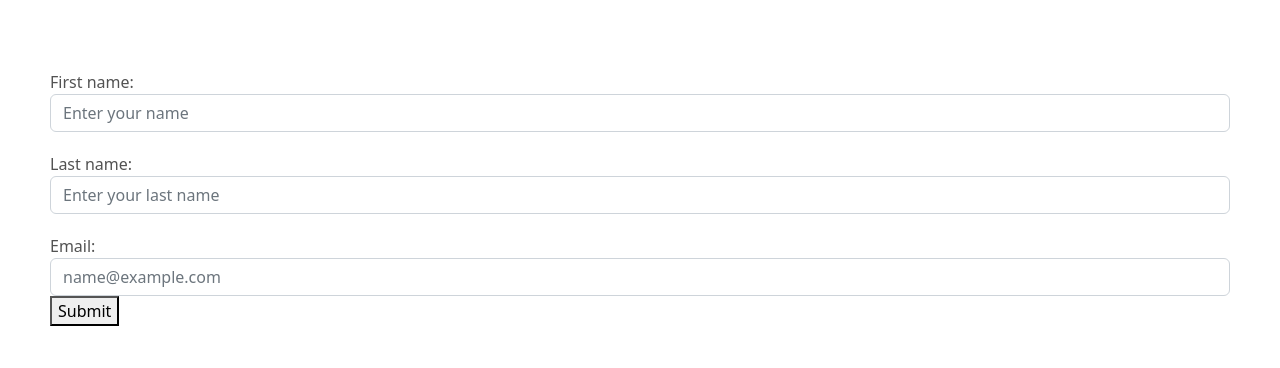
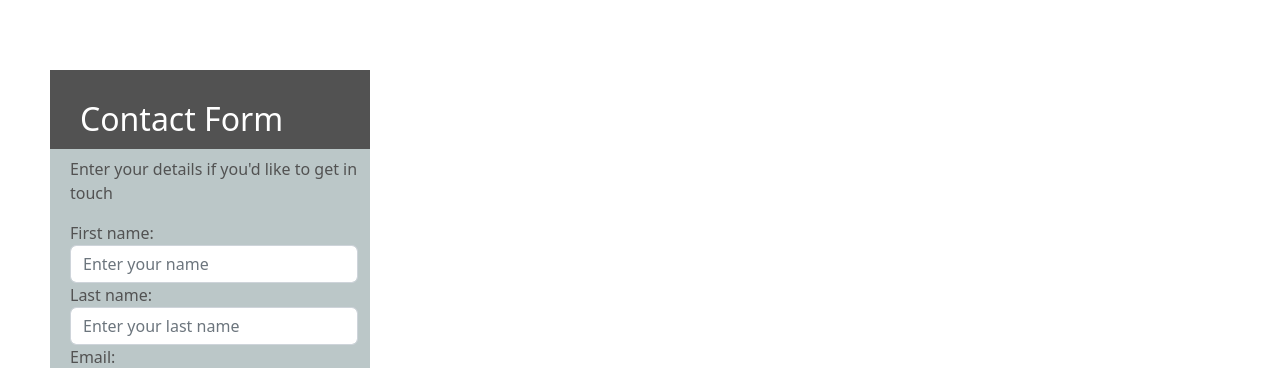
Before and after one commit to Nwinch1512/13-react-portfolio, a React (Create React App) app: page /contact in a window 1280 px wide. Shown: the part 560-928 px from the top of the page. Before the commit the page ends 906 px from the top, so only its background shows below. Built offline with nearby package versions, Linux system fonts and the light colour scheme.

Commit message:
Added styling to contact form

```diff
--- a/src/components/Contactspage.js
+++ b/src/pages/Contactspage.js
@@ -1,6 +1,6 @@
 import React, { Component } from "react";
 import "../styles/Contactspage.css";
-import Contact from "./Contactinfo.js";
+import Contact from "../components/Contactinfo.js";
 
 class Contactspage extends Component {
   state = {
@@ -32,7 +32,11 @@ class Contactspage extends Component {
         <Contact />
         <form className="form">
           <div className="form-group">
-            <label for="exampleFormControlInput1">First name: </label>
+            <h2>Contact Form</h2>
+            <p className="instruction">
+              Enter your details if you'd like to get in touch
+            </p>
+            <label for="firstName">First name: </label>
             <input
               value={this.state.firstName}
               name="firstName"
@@ -41,9 +45,9 @@ class Contactspage extends Component {
               type="text"
               placeholder="Enter your name"
             />
-          </div>
-          <div className="form-group">
-            <label for="exampleFormControlInput1">Last name: </label>
+            {/* </div>
+          <div className="form-group"> */}
+            <label for="lastName">Last name: </label>
             <input
               value={this.state.lastName}
               name="lastName"
@@ -52,9 +56,9 @@ class Contactspage extends Component {
               type="text"
               placeholder="Enter your last name"
             />
-          </div>
-          <div className="form-group">
-            <label for="exampleFormControlInput1">Email: </label>
+            {/* </div>
+          <div className="form-group"> */}
+            <label for="email">Email: </label>
             <input
               value={this.state.email}
               name="email"
@@ -63,7 +67,12 @@ class Contactspage extends Component {
               type="email"
               placeholder="name@example.com"
             />
-            <button onClick={this.submitForm}>Submit</button>
+            <button
+              onClick={this.submitForm}
+              className="btn btn-primary submit-btn"
+            >
+              Submit
+            </button>
           </div>
         </form>
       </div>
--- a/src/components/Projectspage.js
+++ b/src/pages/Projectspage.js
@@ -1,7 +1,7 @@
 import React, { Component } from "react";
 import "../styles/Projectspage.css";
-import Project from "./Project";
-import Wrapper from "./Wrapper";
+import Project from "../components/Project";
+import Wrapper from "../components/Wrapper";
 import projects from "../projects.json";
 
 class Projectspage extends Component {
--- a/src/styles/Contactspage.css
+++ b/src/styles/Contactspage.css
@@ -1,18 +1,21 @@
-/* .section {
-  background: #f3e5f5;
-  padding: 20px;
-}
-
-.section h2 {
-  text-align: center;
-} */
-/* body {
-  color: rgb(82, 82, 82);
+/* .form {
+  display: flex;
 } */
 
 .form-group {
   margin: 20px 50px;
   color: rgb(82, 82, 82);
+  width: 25%;
+  background-color: #3e5f6159;
+  padding-bottom: 10px;
+}
+label,
+.instruction {
+  margin-left: 20px;
+}
+.form-control {
+  margin-left: 20px;
+  width: 90%;
 }
 
 .contact-info {
@@ -20,6 +23,16 @@
   background-color: #3e5f6159;
   color: rgb(82, 82, 82);
 }
+
+.submit-btn {
+  display: flex !important;
+  justify-content: center !important;
+  margin: 20px !important;
+  /* margin-left: 20px !important; */
+  background-color: rgb(82, 82, 82) !important;
+  border: none;
+  color: white !important;
+}
 /*
 .contact-body {
   background-color: #3e5f6159;
```
Also changed, not shown: src/App.js (+3 -4 lines), src/pages/Homepage.js (renamed from src/components/Homepage.js).
